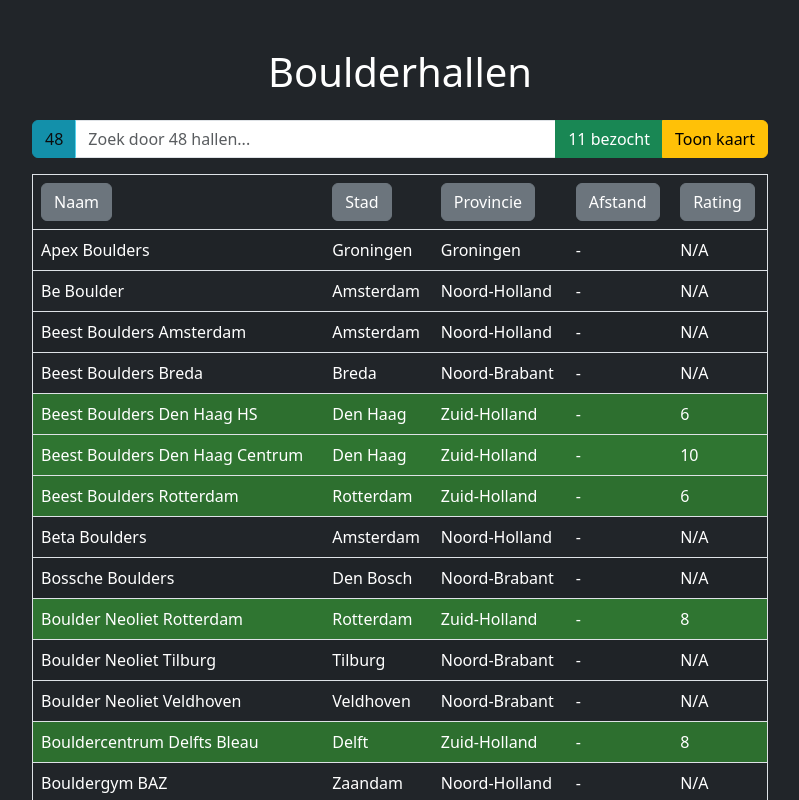
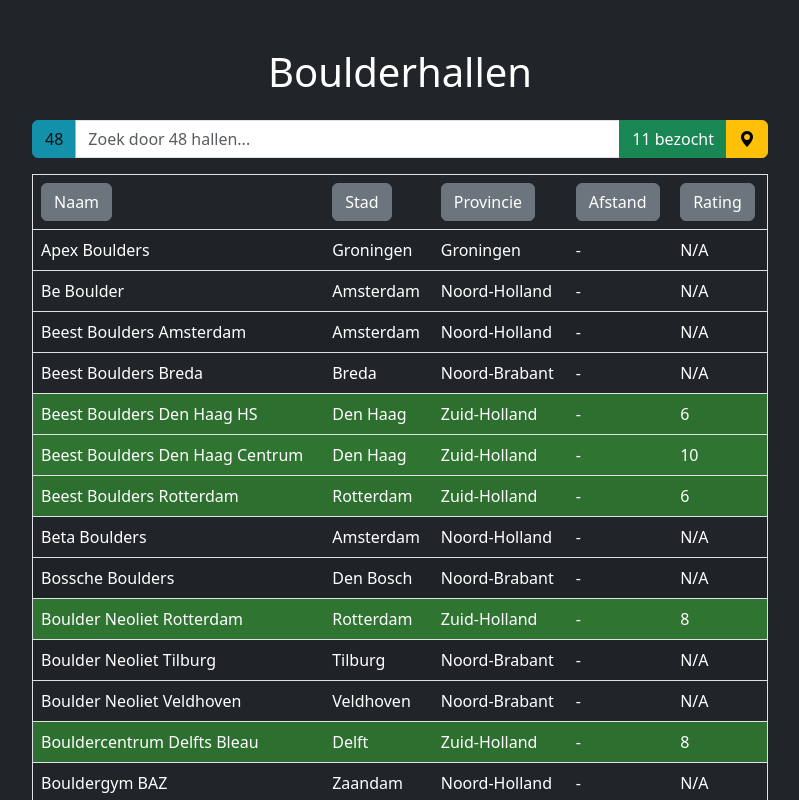
Before and after one commit to Soham-Chatt/boulder, a React (Create React App) app: page / in a window 1280 px wide. Shown: the top 800 px of the page, without its empty margins (240-1039 px from the left). Built offline with nearby package versions, Linux system fonts and the light colour scheme; no server answers.

Commit message:
Map icon instead of text

```diff
--- a/src/components/Search.js
+++ b/src/components/Search.js
@@ -24,7 +24,7 @@
           {visitedCount} <span className="d-none d-sm-inline">bezocht</span>
         </button>
         <button id="mapToggle" className="btn btn-warning" onClick={showMap}>
-          <span className="d-none d-sm-inline">Toon </span>kaart
+          <i className="bi bi-geo-alt-fill"></i>
         </button>
       </div>
     </div>
```
